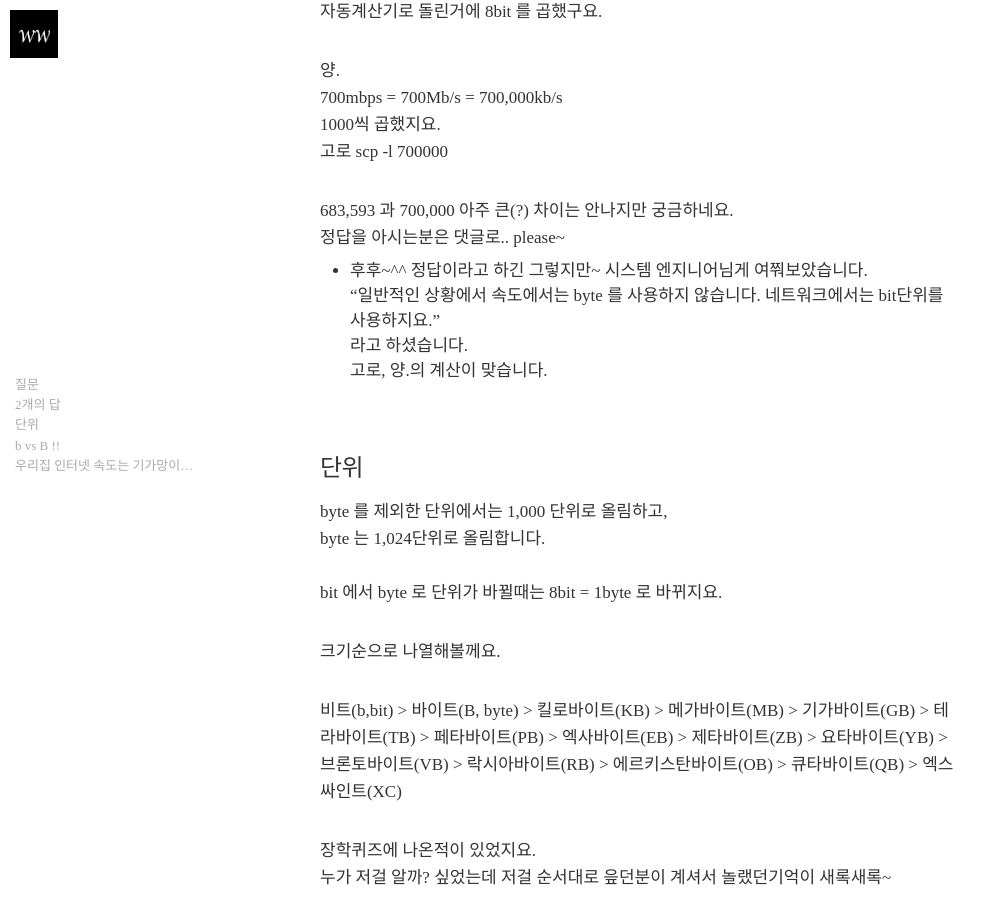
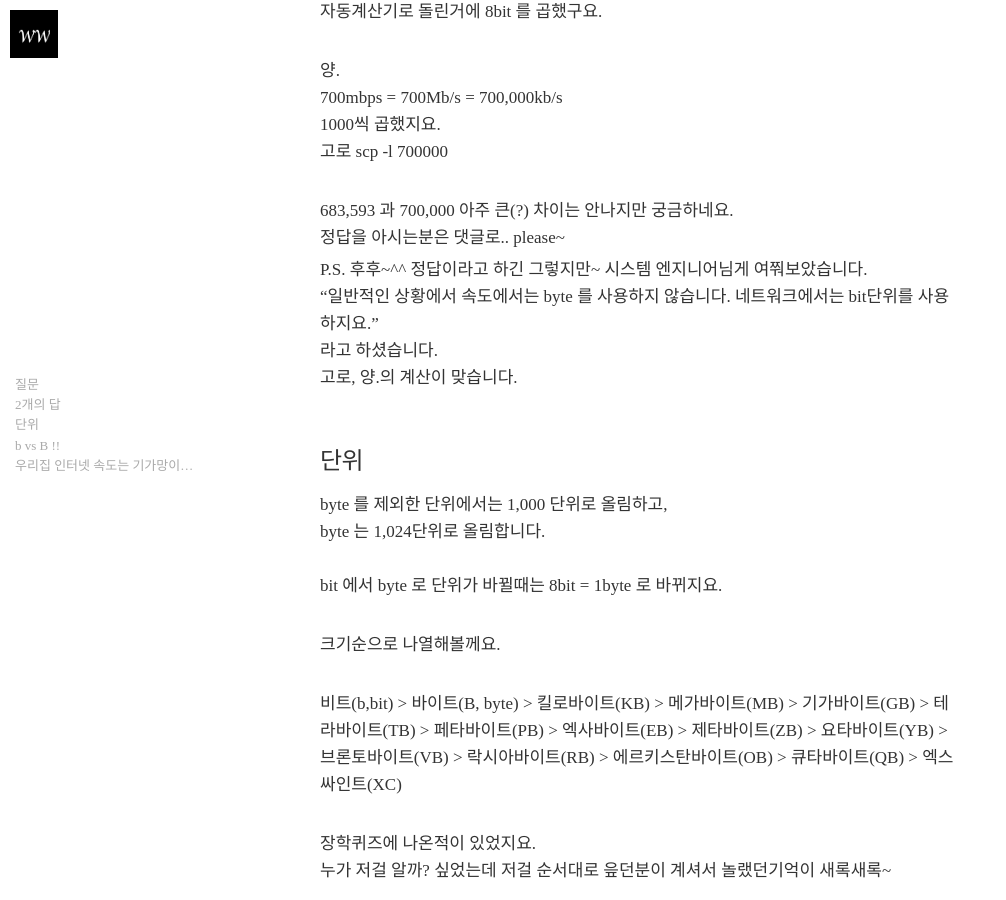
Before and after one commit to didalgus/didalgus.github.io, a Jekyll site: the page built from _posts/2019-10-23-Become-a-friend-bitbox.markdown, in a window 1280 px wide and 900 px high, scrolled down 868 px. Shown: the whole window, without its empty margins (0-1006 px from the left). Built offline with Jekyll 4.4.1, drawn with Linux system fonts in a browser that asks for light colours; nearby versions of some CDN libraries; some web fonts are replaced; the table of contents is made by our own code.

Commit message:
bit: modify

```diff
--- a/_posts/2019-10-23-Become-a-friend-bitbox.markdown
+++ b/_posts/2019-10-23-Become-a-friend-bitbox.markdown
@@ -49,7 +49,8 @@ Mbps = Mega Bit Per Second (초당 1메가 비트를 전송)
 683,593 과 700,000 아주 큰(?) 차이는 안나지만 궁금하네요.
 정답을 아시는분은 댓글로.. please~
 <br>
-+
+
+P.S.
 후후~^^ 정답이라고 하긴 그렇지만~ 시스템 엔지니어님게 여쭤보았습니다.
 "일반적인 상황에서 속도에서는 byte 를 사용하지 않습니다. 네트워크에서는 bit단위를 사용하지요."
 라고 하셨습니다.
```
